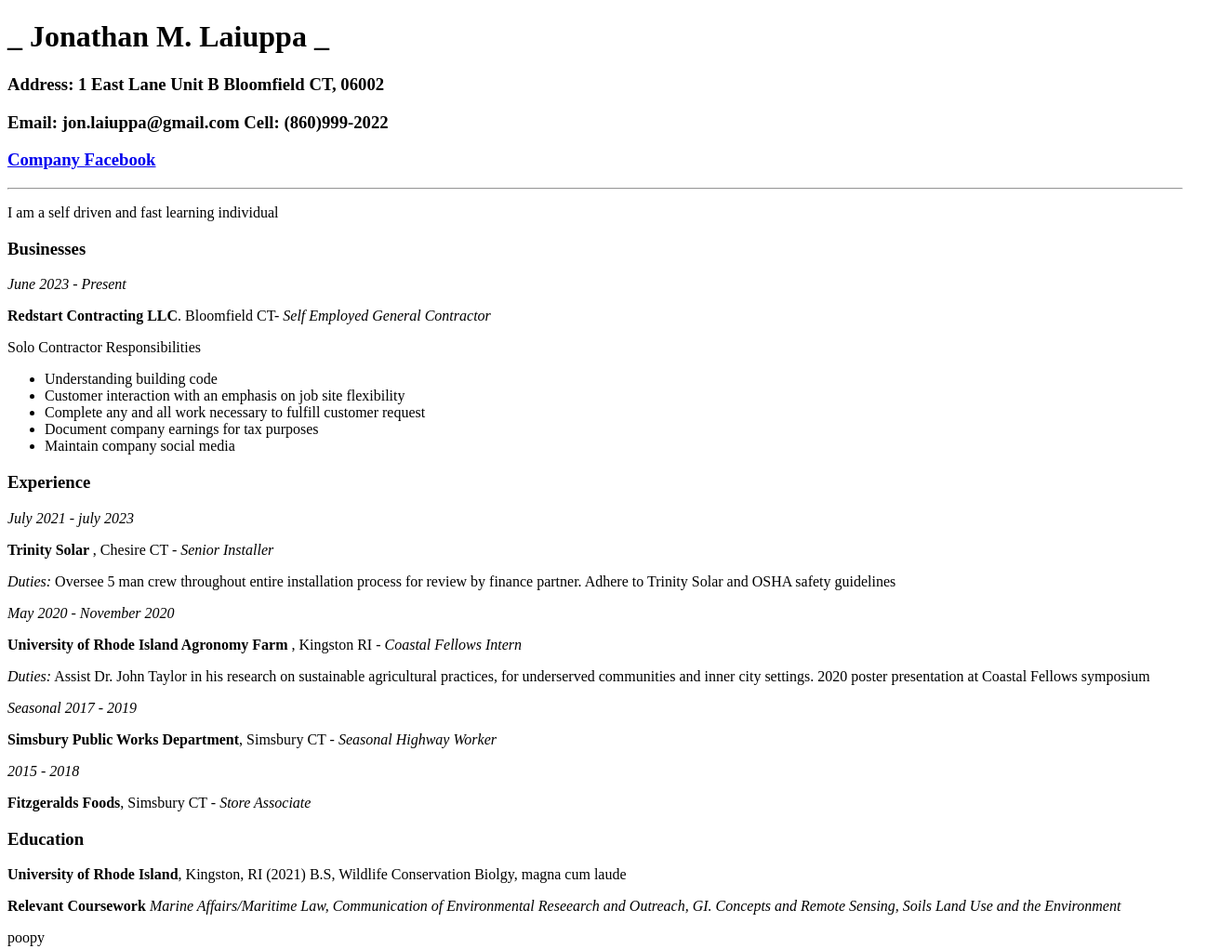
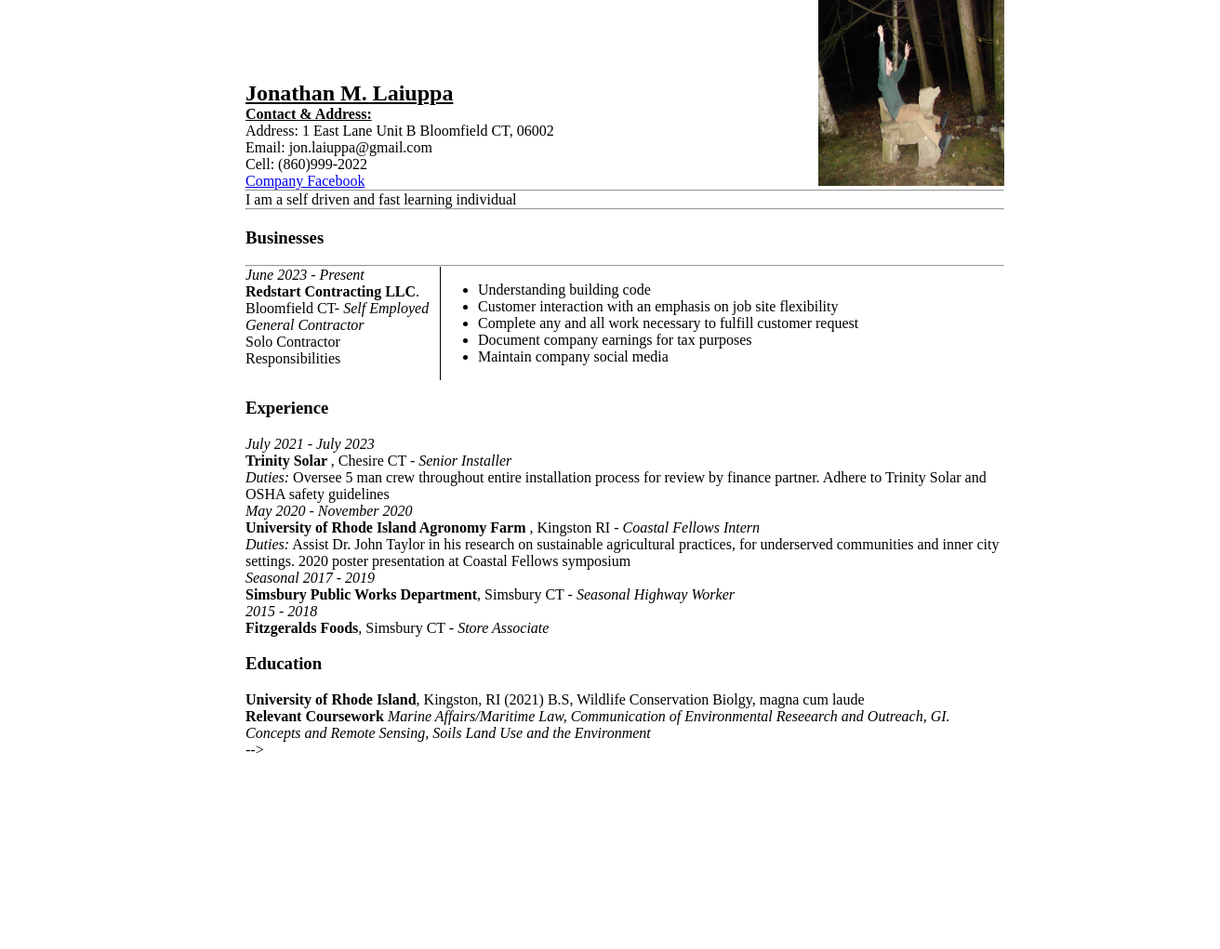
Before and after one commit to JonathanLaiuppa/JonathanLaiuppa.github.io, a plain HTML site: page index.html in a window 1280 px wide. Shown: the whole page at 93% size, 1312 px wide, since content can reach past the window. After the commit the page ends 816 px from the top, so only its background shows below. Drawn offline with Linux system fonts and the light colour scheme.

Commit message:
updated resume

```diff
--- a/index.html
+++ b/index.html
@@ -2,14 +2,120 @@
 <html>
 
 <head>
-    <h1>_ Jonathan M. Laiuppa _</h1>
-    <h3> Address: 1 East Lane Unit B Bloomfield CT, 06002</h3>
-    <h3> Email: jon.laiuppa@gmail.com Cell: (860)999-2022</h3>
-    <h3> <a href="https://www.facebook.com/profile.php?id=61572520043116">Company Facebook</a></h3>
+    <link href="styles.css" rel="stylesheet" type="text/css" />
+
+
+</head>
+
+<body class="page-layout">
+    <div class="container">
+        <!-- BOX w/ 2 Children boxes -->
+        <!-- Box 2 -->
+
+        <div class="parent">
+            <div class="child-1">
+                <h2 class="header-margin page-header"> <b>Jonathan M. Laiuppa</b> </h2>
+                <p class="header-margin page-header"> <b>Contact & Address:</b></p>
+                <p>Address: 1 East Lane Unit B Bloomfield CT, 06002</p>
+                <p>Email: jon.laiuppa@gmail.com</p>
+                <p>Cell: (860)999-2022</p>
+                <p><a href="https://www.facebook.com/profile.php?id=61572520043116">Company Facebook</a></p>
+            </div>
+            <div><img src="IMG_dogrock.jpg" alt="Jon toking on dog rock" width="200" height="200">
+
+            </div>
+        </div>
+
+
+
+        <!-- Box 2 -->
+        <div>
+            <hr>
+            <p> I am a self driven and fast learning individual </p>
             <hr>
 
+        </div>
 
-<body>
+        <!-- Box 3 -->
+
+        <div>
+            <h3><b>Businesses</b></h3>
+            <hr>
+
+            <div class="parent-2">
+                <div class="child-2">
+
+                    <p><i> June 2023 - Present</i></p>
+                    <p> <b>Redstart Contracting LLC</b>. Bloomfield CT- <i>Self Employed General Contractor</i></p>
+                    <p> Solo Contractor
+                        Responsibilities
+                </div>
+                <!-- <hr> -->
+                <div>
+
+                    <ul>
+                        <li>Understanding building code</li>
+                        <li>Customer interaction with an emphasis on job site flexibility</li>
+                        <li>Complete any and all work necessary to fulfill customer request </li>
+                        <li> Document company earnings for tax purposes</li>
+                        <li>Maintain company social media </li>
+
+                    </ul>
+                </div>
+
+            </div>
+
+
+
+
+        </div>
+
+        <!-- Box 4 -->
+
+        <div>
+            <h3><b>Experience</b></h3>
+            <p><i> July 2021 - July 2023</i></p>
+            <p> <b> Trinity Solar </b>, Chesire CT - <i> Senior Installer</i></p>
+            <p><i> Duties:</i> Oversee 5 man crew throughout entire installation process for review by finance partner.
+                Adhere
+                to Trinity Solar and OSHA safety guidelines
+            <p> <i> May 2020 - November 2020</i></p>
+            <p> <b>University of Rhode Island Agronomy Farm </b>, Kingston RI - <i>Coastal Fellows Intern</i></p>
+            <p> <i>Duties:</i> Assist Dr. John Taylor in his research on sustainable agricultural practices, for
+                underserved
+                communities and inner city settings. 2020 poster presentation at Coastal Fellows symposium</p>
+            <p><i>Seasonal 2017 - 2019</i></p>
+            <p> <b> Simsbury Public Works Department</b>, Simsbury CT - <i> Seasonal Highway Worker</i></p>
+            <p><i> 2015 - 2018</i></p>
+            <p><b>Fitzgeralds Foods</b>, Simsbury CT - <i> Store Associate</i></p>
+        </div>
+
+
+
+        <!-- Box 5 -->
+
+        <div>
+
+            <h3><b>Education</b></h3>
+            <p> <b>University of Rhode Island</b>, Kingston, RI (2021) B.S, Wildlife Conservation Biolgy, magna cum
+                laude
+            </p>
+            <p> <b>Relevant Coursework</b><i> Marine Affairs/Maritime Law, Communication of Environmental Reseearch and
+                    Outreach, GI. Concepts and Remote Sensing, Soils Land Use and the Environment </i></p> -->
+        </div>
+
+
+    </div>
+
+
+    <!--
+
+
+     <div ></div>
+
+     -->
+    <!--
+        <hr>
         <p> I am a self driven and fast learning individual </p>
         <h3><b>Businesses</b></h3>
         <p><i> June 2023 - Present</i></p>
@@ -26,20 +132,25 @@
         </ul>
         <p>
         <h3><b>Experience</b></h3>
-    <p><i> July 2021 - july 2023</i></p>
+        <p><i> July 2021 - July 2023</i></p>
         <p> <b> Trinity Solar </b>, Chesire CT - <i> Senior Installer</i></p>
-    <p><i> Duties:</i> Oversee 5 man crew throughout entire installation process for review by finance partner. Adhere to Trinity Solar and OSHA safety guidelines
+        <p><i> Duties:</i> Oversee 5 man crew throughout entire installation process for review by finance partner.
+            Adhere
+            to Trinity Solar and OSHA safety guidelines
         <p> <i> May 2020 - November 2020</i></p>
         <p> <b>University of Rhode Island Agronomy Farm </b>, Kingston RI - <i>Coastal Fellows Intern</i></p>
-    <p> <i>Duties:</i> Assist Dr. John Taylor in his research on sustainable agricultural practices, for underserved communities and inner city settings. 2020 poster presentation at Coastal Fellows symposium</p>
+        <p> <i>Duties:</i> Assist Dr. John Taylor in his research on sustainable agricultural practices, for underserved
+            communities and inner city settings. 2020 poster presentation at Coastal Fellows symposium</p>
         <p><i>Seasonal 2017 - 2019</i></p>
         <p> <b> Simsbury Public Works Department</b>, Simsbury CT - <i> Seasonal Highway Worker</i></p>
         <p><i> 2015 - 2018</i></p>
         <p><b>Fitzgeralds Foods</b>, Simsbury CT - <i> Store Associate</i></p>
         <h3><b>Education</b></h3>
-    <p> <b>University of Rhode Island</b>, Kingston, RI (2021) B.S, Wildlife Conservation Biolgy, magna cum laude</p>
-    <p> <b>Relevant Coursework</b><i> Marine Affairs/Maritime Law, Communication of Environmental Reseearch and Outreach, GI. Concepts and Remote Sensing, Soils Land Use and the Environment </i></p>
-    <p>poopy</p>
+        <p> <b>University of Rhode Island</b>, Kingston, RI (2021) B.S, Wildlife Conservation Biolgy, magna cum laude
+        </p>
+        <p> <b>Relevant Coursework</b><i> Marine Affairs/Maritime Law, Communication of Environmental Reseearch and
+                Outreach, GI. Concepts and Remote Sensing, Soils Land Use and the Environment </i></p> -->
+    </div>
 
 
 
--- /dev/null
+++ b/styles.css
@@ -0,0 +1,74 @@
+
+
+
+
+
+/* Children Box Classes */
+.container {
+    width: 8.5in;  /* Letter size width */
+    height: 11in;  /* Letter size height */
+}
+.parent {
+    width: 100%;
+    display: flex;
+    flex-direction: row; justify-content: space-between
+}
+
+.child-1 {
+    align-content: flex-end
+
+}
+
+
+
+.parent-2{display: flex; flex-direction: row;}
+
+
+
+.child-2 {
+    width: 25%;
+    /* border: 1px solid black; */
+    padding-right: 5px;
+    border-right: 1px solid;
+ }
+
+.page-layout {
+
+    /* Makes the stuff behind what u give it red */
+    width: 100%;
+    height: 100vh;
+
+    color: black;
+    margin-left: 2.5%;
+    margin-right: 2.5%;
+
+    display: flex;
+
+    flex-direction: column;
+    justify-content: center;
+    align-items: center;
+
+
+
+
+}
+
+.page-resume { align-self: center }
+
+.page-header{ text-decoration: underline }
+.img{ display: flex; flex: end}
+
+
+
+
+.header-margin{margin-bottom: 0; margin-top: 0;}
+
+p {margin-bottom: 0; margin-top: 0; }
+
+
+.temp-backgroundclr{ background-color: brown}
+
+.header-flex { display: flex; flex-direction: row}
+
+
+hr {margin-top: 0; margin-bottom: 0;}
```
Also changed, not shown: IMG_dogrock.JPG (added). Lines whose indentation alone changed are shown as unchanged.
